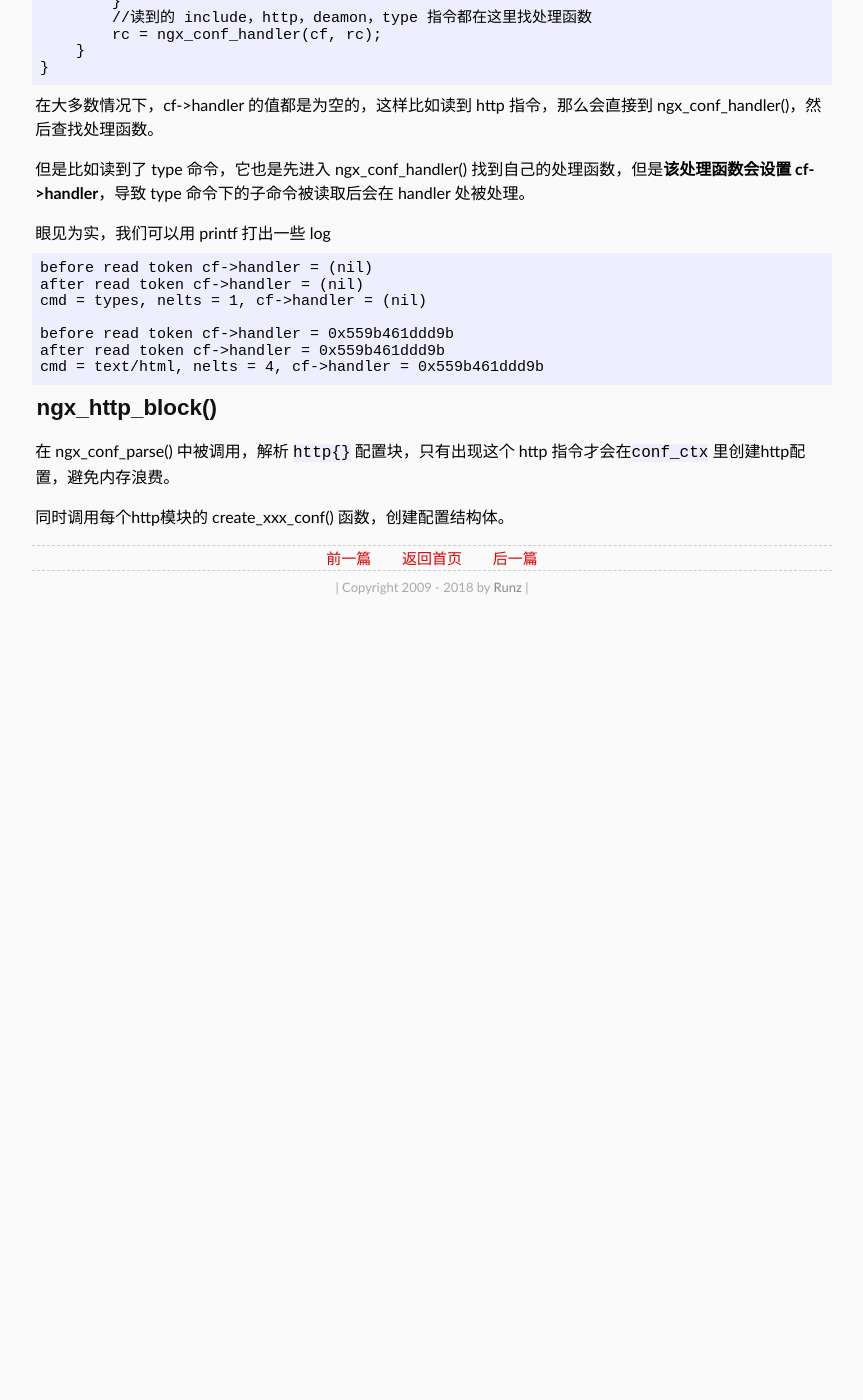
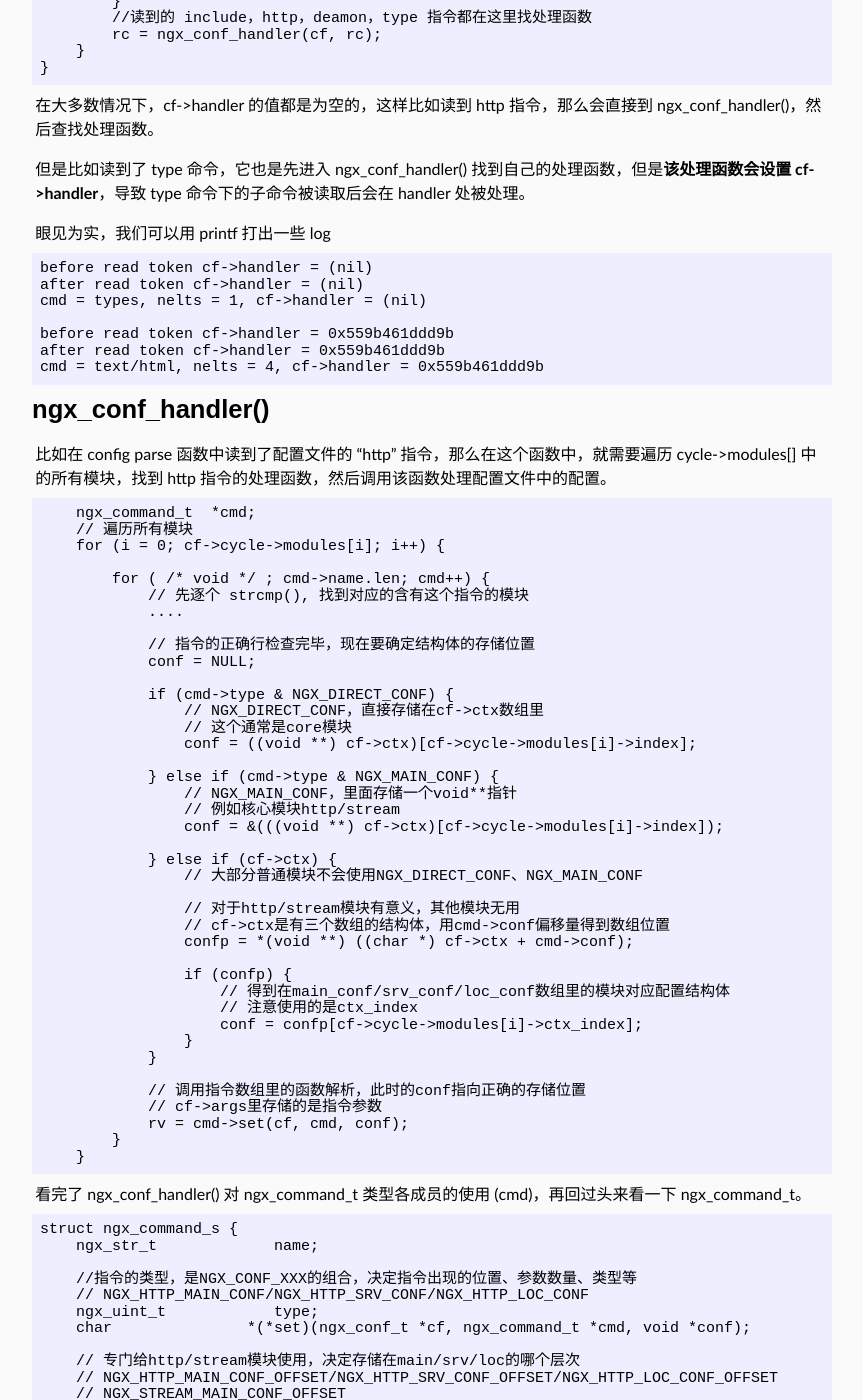
Before and after one commit to shaman7036/runzhen.github.io, a Jekyll site: the page built from _posts/2018-12-02-nginx-init-cycle.md, in a window 1280 px wide and 1400 px high, scrolled down 3061 px. Shown: the whole window, without its empty margins (208-1071 px from the left). Built offline with Jekyll 4.4.1, drawn with Linux system fonts in a browser that asks for light colours; some web fonts are replaced; before the commit the page ends 3691 px from its top, so only the background shows below that; some of the changed text lies outside the part shown.

Commit message:
2018-12-02-nginx-init-cycle.md

````diff
--- a/_posts/2018-12-02-nginx-init-cycle.md
+++ b/_posts/2018-12-02-nginx-init-cycle.md
@@ -175,8 +175,74 @@ after read token cf->handler = 0x559b461ddd9b
 cmd = text/html, nelts = 4, cf->handler = 0x559b461ddd9b
 ```
 
-## ngx_http_block()
+# ngx_conf_handler()
 
-在 ngx_conf_parse() 中被调用，解析 `http{}` 配置块，只有出现这个 http 指令才会在`conf_ctx` 里创建http配置，避免内存浪费。
+比如在 config parse 函数中读到了配置文件的 “http” 指令，那么在这个函数中，就需要遍历 cycle->modules[] 中的所有模块，找到 http 指令的处理函数，然后调用该函数处理配置文件中的配置。
 
-同时调用每个http模块的 create_xxx_conf() 函数，创建配置结构体。
+```
+    ngx_command_t  *cmd;
+    // 遍历所有模块
+    for (i = 0; cf->cycle->modules[i]; i++) {
+
+        for ( /* void */ ; cmd->name.len; cmd++) {
+            // 先逐个 strcmp(), 找到对应的含有这个指令的模块
+            ....
+
+            // 指令的正确行检查完毕，现在要确定结构体的存储位置
+            conf = NULL;
+
+            if (cmd->type & NGX_DIRECT_CONF) {
+                // NGX_DIRECT_CONF，直接存储在cf->ctx数组里
+                // 这个通常是core模块
+                conf = ((void **) cf->ctx)[cf->cycle->modules[i]->index];
+
+            } else if (cmd->type & NGX_MAIN_CONF) {
+                // NGX_MAIN_CONF，里面存储一个void**指针
+                // 例如核心模块http/stream
+                conf = &(((void **) cf->ctx)[cf->cycle->modules[i]->index]);
+
+            } else if (cf->ctx) {
+                // 大部分普通模块不会使用NGX_DIRECT_CONF、NGX_MAIN_CONF
+
+                // 对于http/stream模块有意义，其他模块无用
+                // cf->ctx是有三个数组的结构体，用cmd->conf偏移量得到数组位置
+                confp = *(void **) ((char *) cf->ctx + cmd->conf);
+
+                if (confp) {
+                    // 得到在main_conf/srv_conf/loc_conf数组里的模块对应配置结构体
+                    // 注意使用的是ctx_index
+                    conf = confp[cf->cycle->modules[i]->ctx_index];
+                }
+            }
+
+            // 调用指令数组里的函数解析，此时的conf指向正确的存储位置
+            // cf->args里存储的是指令参数
+            rv = cmd->set(cf, cmd, conf);
+        }
+    }
+```
+
+看完了 ngx_conf_handler() 对 ngx_command_t 类型各成员的使用 (cmd)，再回过头来看一下 ngx_command_t。
+```
+struct ngx_command_s {
+    ngx_str_t             name;
+
+    //指令的类型，是NGX_CONF_XXX的组合，决定指令出现的位置、参数数量、类型等
+    // NGX_HTTP_MAIN_CONF/NGX_HTTP_SRV_CONF/NGX_HTTP_LOC_CONF
+    ngx_uint_t            type;
+    char               *(*set)(ngx_conf_t *cf, ngx_command_t *cmd, void *conf);
+
+    // 专门给http/stream模块使用，决定存储在main/srv/loc的哪个层次
+    // NGX_HTTP_MAIN_CONF_OFFSET/NGX_HTTP_SRV_CONF_OFFSET/NGX_HTTP_LOC_CONF_OFFSET
+    // NGX_STREAM_MAIN_CONF_OFFSET
+    // 其他类型的模块不使用，直接为0
+    ngx_uint_t            conf;
+
+    // 变量在conf结构体里的偏移量，可用offsetof得到
+    // 主要用于nginx内置的命令解析函数，自己写命令解析函数可以置为0
+    ngx_uint_t            offset;
+
+    //解析后处理的数据
+    void                 *post;
+};
+```
````
